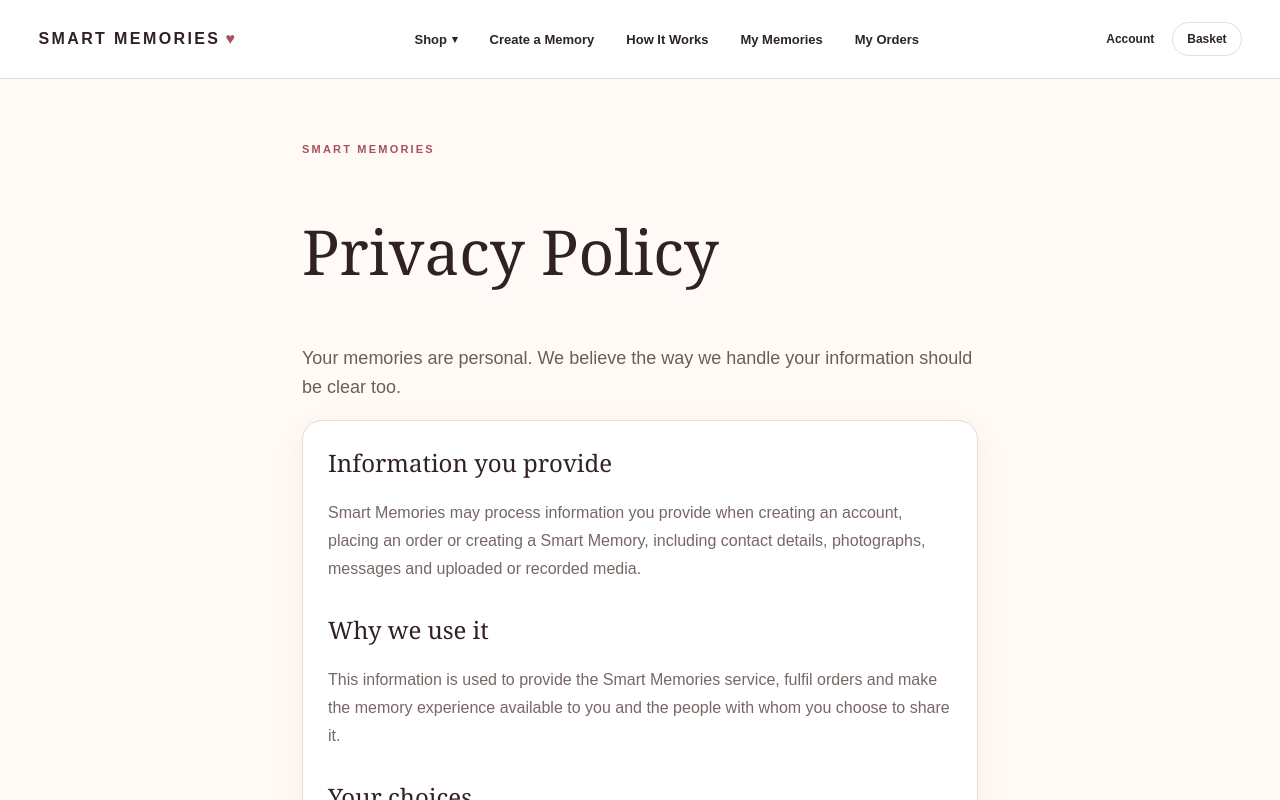
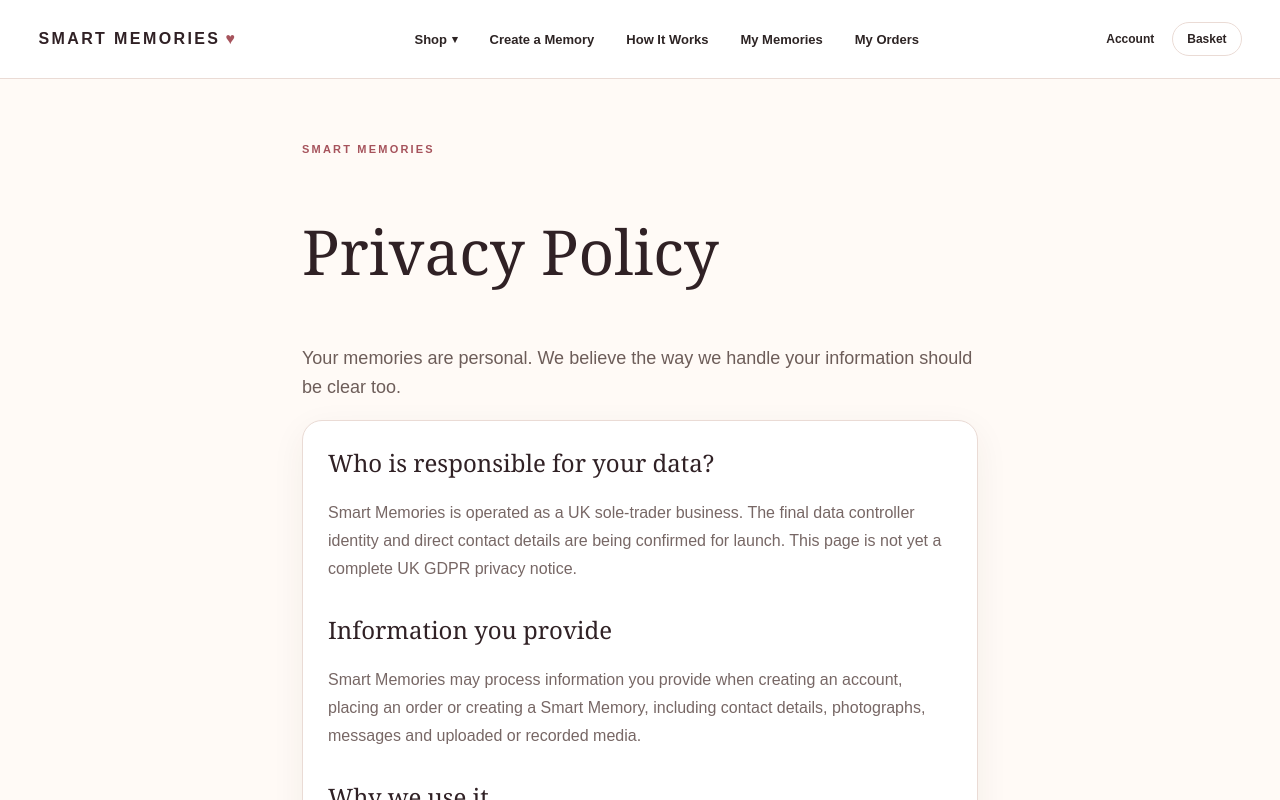
Before and after one commit to jorjuel/smart-memories, a Next.js app: page /privacy in a window 1280 px wide. Shown: the top 800 px of the page. Built offline with nearby package versions, Linux system fonts and the light colour scheme.

Commit message:
Clarify sole-trader prelaunch disclosure in app/privacy/page.tsx

```diff
--- a/app/privacy/page.tsx
+++ b/app/privacy/page.tsx
@@ -19,6 +19,9 @@ export default function PrivacyPage() {
       </p>
 
       <div className="card">
+        <h2>Who is responsible for your data?</h2>
+        <p>Smart Memories is operated as a UK sole-trader business. The final data controller identity and direct contact details are being confirmed for launch. This page is not yet a complete UK GDPR privacy notice.</p>
+
         <h2>
           Information you provide
         </h2>
```
